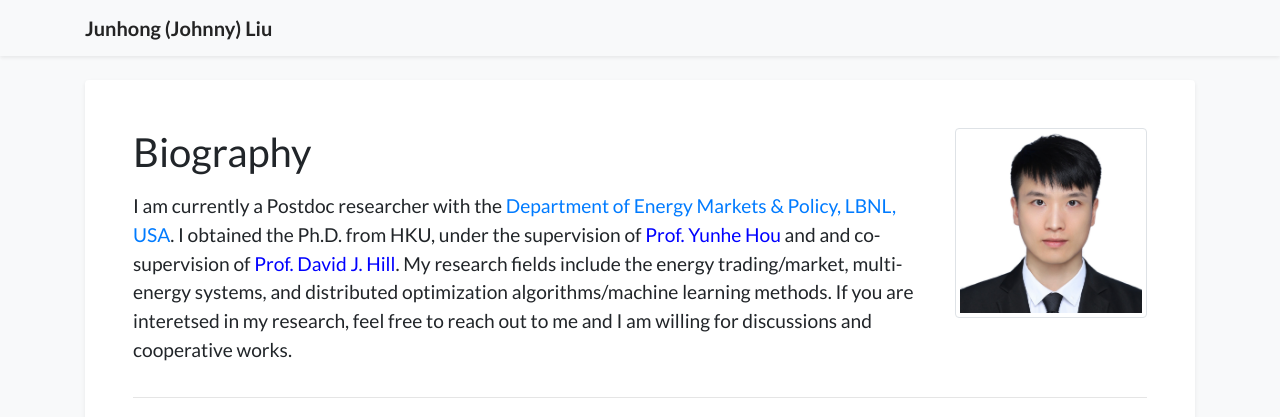
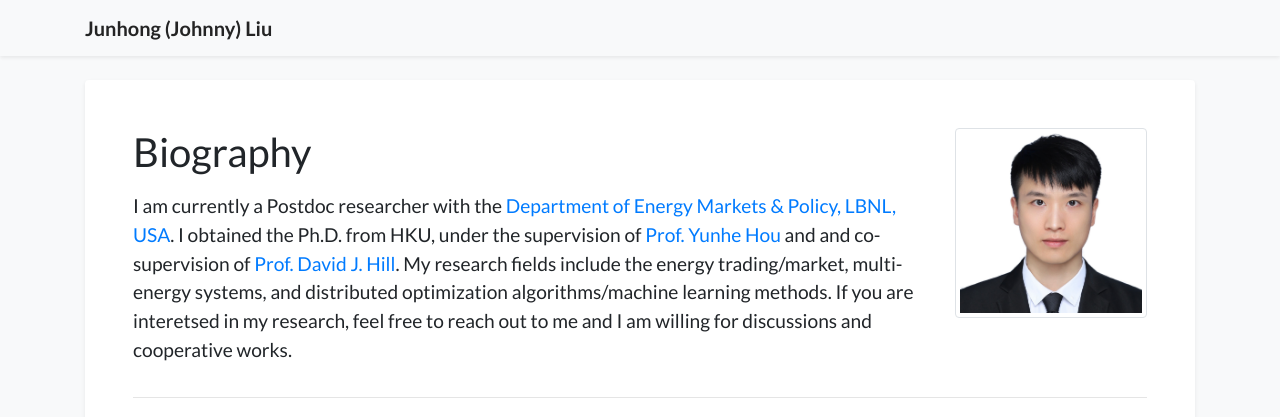
Before and after one commit to johnny-eee/academic-homepage-main, a Jekyll site: the page built from index.html, in a window 1280 px wide. Shown: the top 417 px of the page. Built offline with Jekyll 4.4.1, drawn with Linux system fonts in a browser that asks for light colours; a style sheet for code colours, icons or effects is not loaded.

Commit message:
Update profile.yml

```diff
--- a/_data/profile.yml
+++ b/_data/profile.yml
@@ -21,7 +21,7 @@ email: "jhliu@eee.hku.hk"
 
 short_bio: >-
   <p>
-   <big> I am currently a Postdoc researcher with the <a href="https://emp.lbl.gov/">Department of Energy Markets & Policy, LBNL, USA</a>. I obtained the Ph.D. from HKU, under the supervision of <a href="https://www.eee.hku.hk/people/yhhou/" style="color: blue;">Prof. Yunhe Hou</a> and and co-supervision of <a href="https://www.eee.hku.hk/people/dhill/" style="color: blue;">Prof. David J. Hill</a>.
+   <big> I am currently a Postdoc researcher with the <a href="https://emp.lbl.gov/">Department of Energy Markets & Policy, LBNL, USA</a>. I obtained the Ph.D. from HKU, under the supervision of <a href="https://www.eee.hku.hk/people/yhhou/">Prof. Yunhe Hou</a> and and co-supervision of <a href="https://www.eee.hku.hk/people/dhill/">Prof. David J. Hill</a>.
    My research fields include the energy trading/market, multi-energy systems, and distributed optimization algorithms/machine learning methods. If you are interetsed in my research, feel free to reach out to me and I am willing for discussions and cooperative works.</big>
   </p>
 
```
